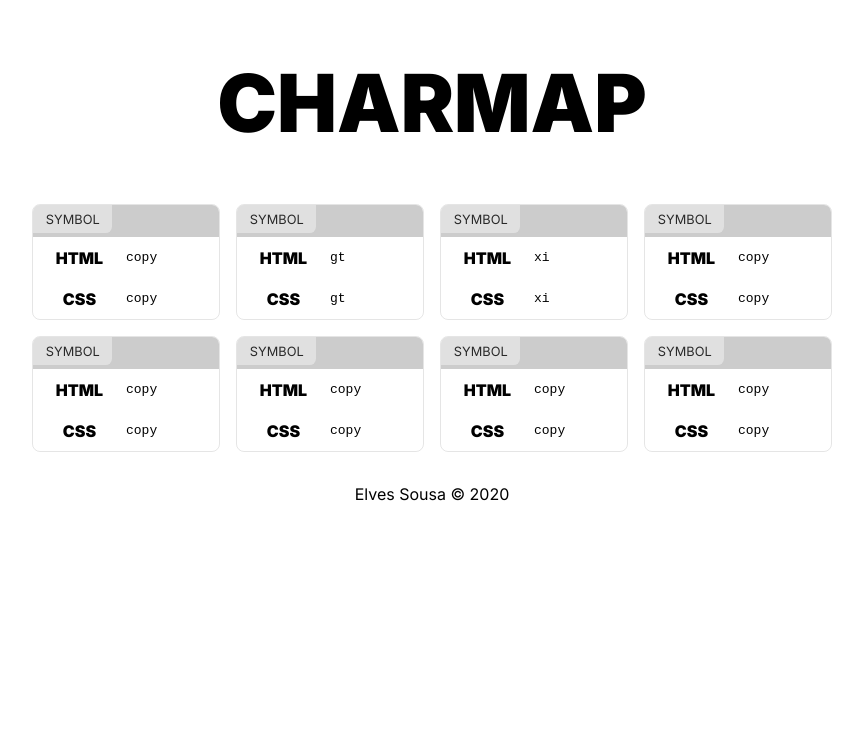
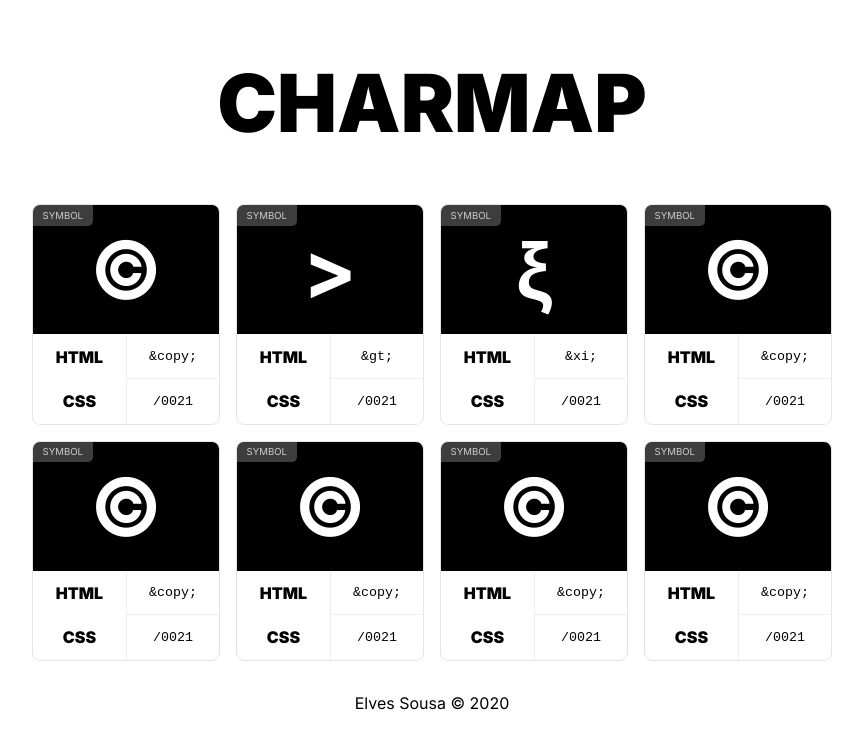
Before and after one commit to elvessousa/charmap, a Next.js app: page / in a window 1280 px wide. Shown: the top 748 px of the page, without its empty margins (208-1071 px from the left). Built offline with nearby package versions, Linux system fonts and the light colour scheme.

Commit message:
Basic functionality.

```diff
--- a/components/Character/index.tsx
+++ b/components/Character/index.tsx
@@ -1,31 +1,48 @@
 import styled from 'styled-components';
+import { useState } from 'react';
 
 interface CardProps {
-  char: string;
-  css: string;
   entity: string;
+  code: string;
   jscode?: string;
   type: string;
 }
 
-const Character: React.FC<CardProps> = ({
-  char,
-  css,
-  entity,
-  jscode,
-  type,
-}) => {
+const Character: React.FC<CardProps> = ({ entity, code, type }) => {
+  const [copied, setCopied] = useState(false);
+
+  function copyCode(e) {
+    const text = e.target.innerText;
+
+    navigator.clipboard.writeText(text).then(
+      function () {
+        setCopied(true);
+        setTimeout(function () {
+          setCopied(false);
+        }, 3000);
+      },
+      function (err) {
+        console.error('Async: Could not copy text: ', err);
+      }
+    );
+  }
+
   return (
     <Card>
       <Letter>
         <span>{type}</span>
-        <h4>{char}</h4>
+        <h4 dangerouslySetInnerHTML={{ __html: `&${entity};` }} />
+        {copied && <div>Copied</div>}
       </Letter>
       <Code>
         <strong>HTML</strong>
-        <pre>{entity}</pre>
+        <button onClick={(e) => copyCode(e)}>
+          <pre>&{entity};</pre>
+        </button>
         <strong>CSS</strong>
-        <pre>{entity}</pre>
+        <button>
+          <pre>{code}</pre>
+        </button>
       </Code>
     </Card>
   );
@@ -35,11 +52,16 @@ const Card = styled.div`
   border: 1px solid rgba(0, 0, 0, 0.1);
   border-radius: 0.5em;
   overflow: hidden;
+  transition: all 0.2s ease-in-out;
+
+  &:hover {
+    box-shadow: 0 0 20px rgba(0, 0, 0, 0.1);
+  }
 `;
 
 const Letter = styled.div`
-  background: #ccc;
-  color: #000;
+  background: #000;
+  color: #fff;
   text-align: center;
   padding: 1em;
   position: relative;
@@ -50,17 +72,29 @@ const Letter = styled.div`
   }
 
   span {
-    background: rgba(255, 255, 255, 0.5);
+    background: rgba(255, 255, 255, 0.3);
     border-bottom-right-radius: 0.5em;
-    color: #000;
+    color: #fff;
     opacity: 0.8;
     display: block;
     position: absolute;
     top: 0;
     left: 0;
-    font-size: 0.8em;
+    font-size: 0.6em;
     padding: 0.5em 1em;
     text-transform: uppercase;
+  }
+
+  div {
+    background: #fc0;
+    color: #000;
+    border-radius: 0.3em;
+    font-size: 0.8em;
+    font-weight: bold;
+    padding: 0.5em;
+    position: absolute;
+    right: 1em;
+    top: 1em;
   }
 `;
 
@@ -73,6 +107,28 @@ const Code = styled.div`
     display: grid;
     place-items: center;
   }
+
+  button {
+    background: transparent;
+    border: 0;
+    border-left: 1px solid #eee;
+    border-bottom: 1px solid #eee;
+    cursor: pointer;
+    transition: all 0.2s ease-in-out;
+
+    &:hover {
+      background: #eee;
+    }
+
+    &:active {
+      background: #000;
+      color: #fff;
+    }
+
+    &:last-child {
+      border-bottom: 0;
+    }
+  }
 `;
 
 export default Character;
```
